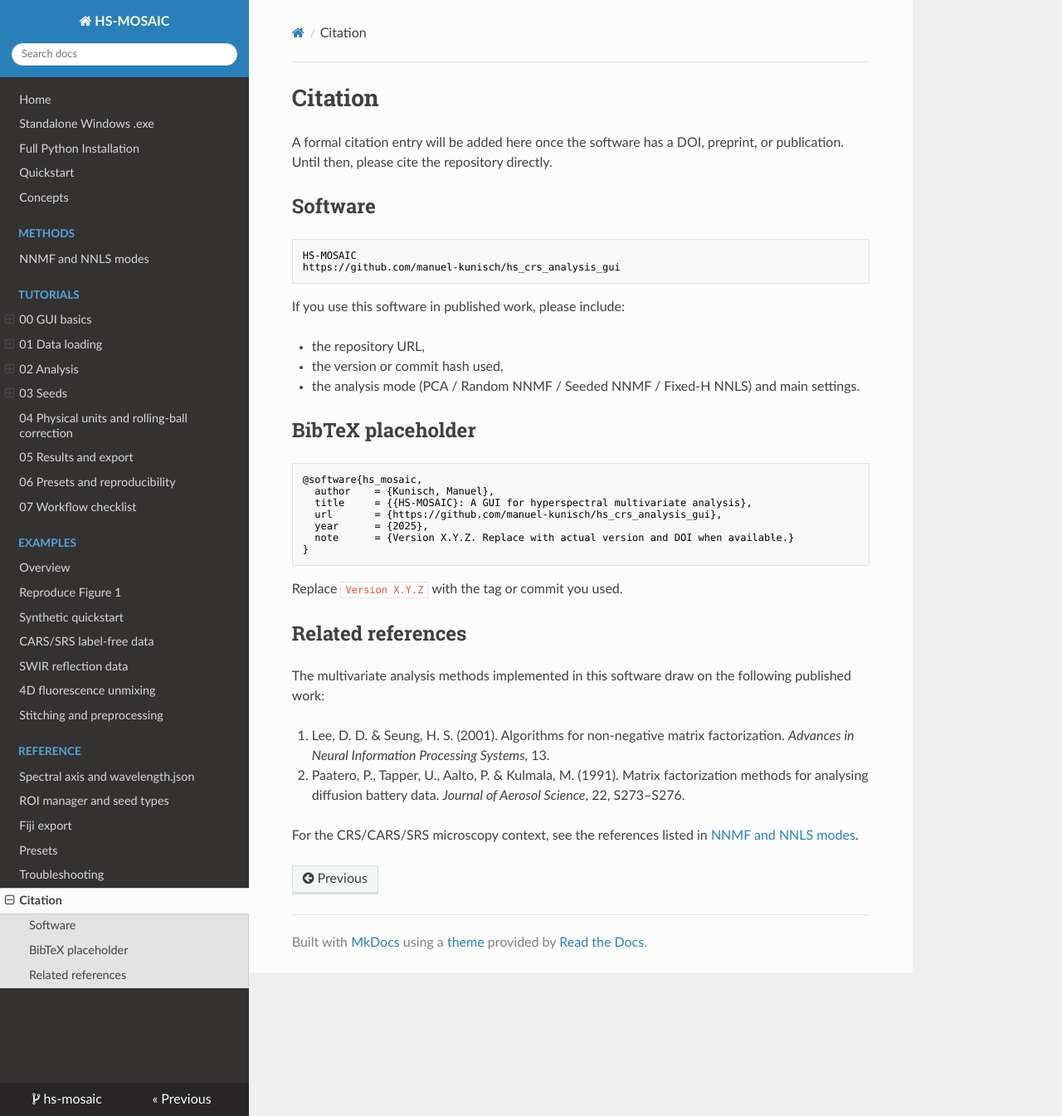
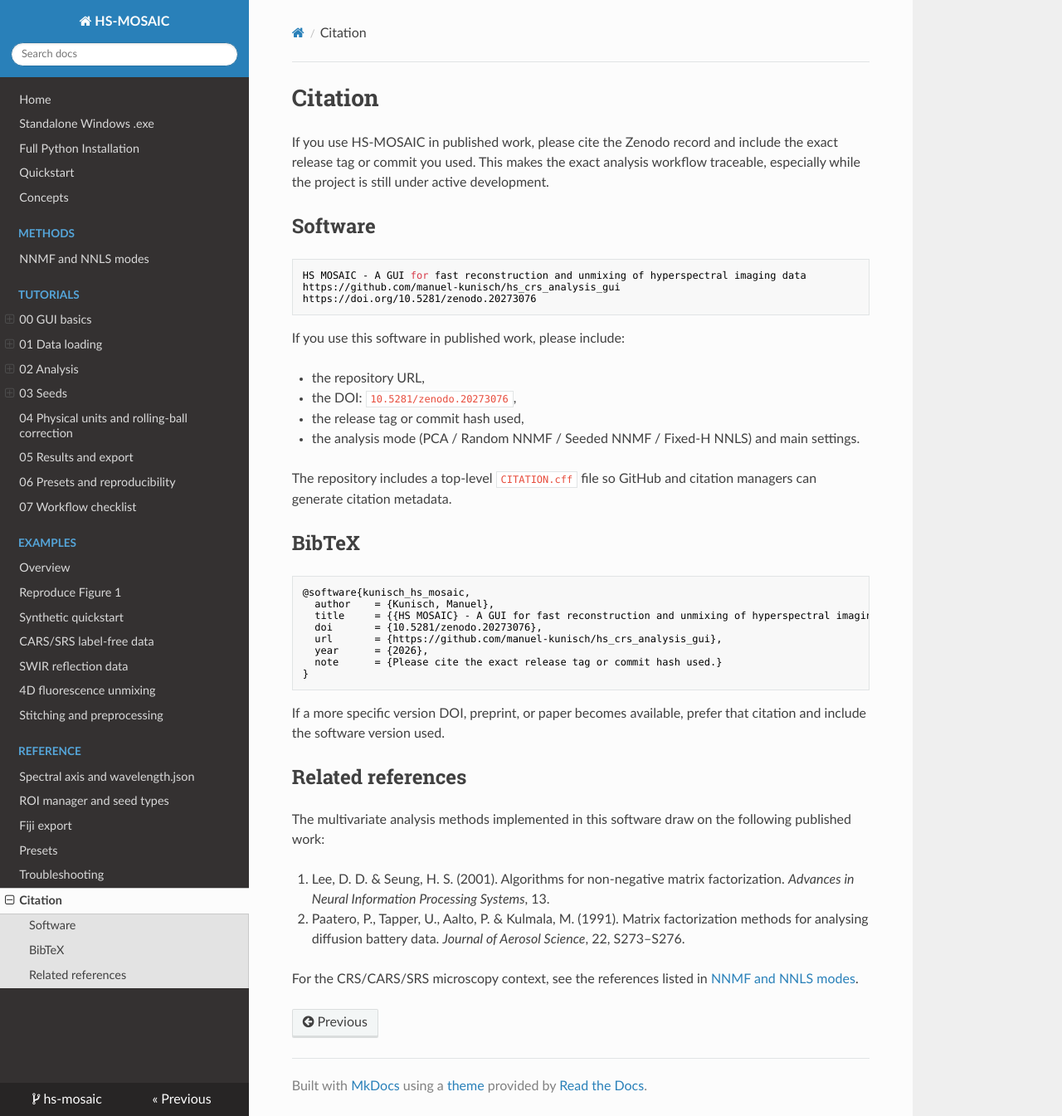
Before and after one commit to manuel-kunisch/hs_crs_analysis_gui, an MkDocs documentation site: the page built from docs/citation.md, in a window 1280 px wide and 1345 px high. Shown: the whole window at 83% size. Built offline with MkDocs 1.6.1, drawn with Linux system fonts in a browser that asks for light colours; nearby versions of some CDN libraries.

````diff
--- a/docs/citation.md
+++ b/docs/citation.md
@@ -1,33 +1,38 @@
 # Citation
 
-A formal citation entry will be added here once the software has a DOI, preprint, or publication. Until then, please cite the repository directly.
+If you use HS-MOSAIC in published work, please cite the Zenodo record and include the exact release tag or commit you used. This makes the exact analysis workflow traceable, especially while the project is still under active development.
 
 ## Software
 
 ```
-HS-MOSAIC
+HS MOSAIC - A GUI for fast reconstruction and unmixing of hyperspectral imaging data
 https://github.com/manuel-kunisch/hs_crs_analysis_gui
+https://doi.org/10.5281/zenodo.20273076
 ```
 
 If you use this software in published work, please include:
 
 - the repository URL,
-- the version or commit hash used,
+- the DOI: `10.5281/zenodo.20273076`,
+- the release tag or commit hash used,
 - the analysis mode (PCA / Random NNMF / Seeded NNMF / Fixed-H NNLS) and main settings.
 
-## BibTeX placeholder
+The repository includes a top-level `CITATION.cff` file so GitHub and citation managers can generate citation metadata.
+
+## BibTeX
 
 ```bibtex
-@software{hs_mosaic,
+@software{kunisch_hs_mosaic,
   author    = {Kunisch, Manuel},
-  title     = {{HS-MOSAIC}: A GUI for hyperspectral multivariate analysis},
+  title     = {{HS MOSAIC} - A GUI for fast reconstruction and unmixing of hyperspectral imaging data},
+  doi       = {10.5281/zenodo.20273076},
   url       = {https://github.com/manuel-kunisch/hs_crs_analysis_gui},
-  year      = {2025},
-  note      = {Version X.Y.Z. Replace with actual version and DOI when available.}
+  year      = {2026},
+  note      = {Please cite the exact release tag or commit hash used.}
 }
 ```
 
-Replace `Version X.Y.Z` with the tag or commit you used.
+If a more specific version DOI, preprint, or paper becomes available, prefer that citation and include the software version used.
 
 ## Related references
 
--- a/mkdocs.yml
+++ b/mkdocs.yml
@@ -11,6 +11,7 @@ theme:
     - content.code.copy
 
 markdown_extensions:
+  - admonition
   - pymdownx.arithmatex:
       generic: true
 
````
Also changed, not shown: README.md (+25 -6 lines), docs/quickstart.md (+2 -2 lines), docs/standalone_windows.md (+19 -12 lines), docs/tutorials/03_seeds_spectral_and_spatial.md (+2 -0 lines), 4 other files.
